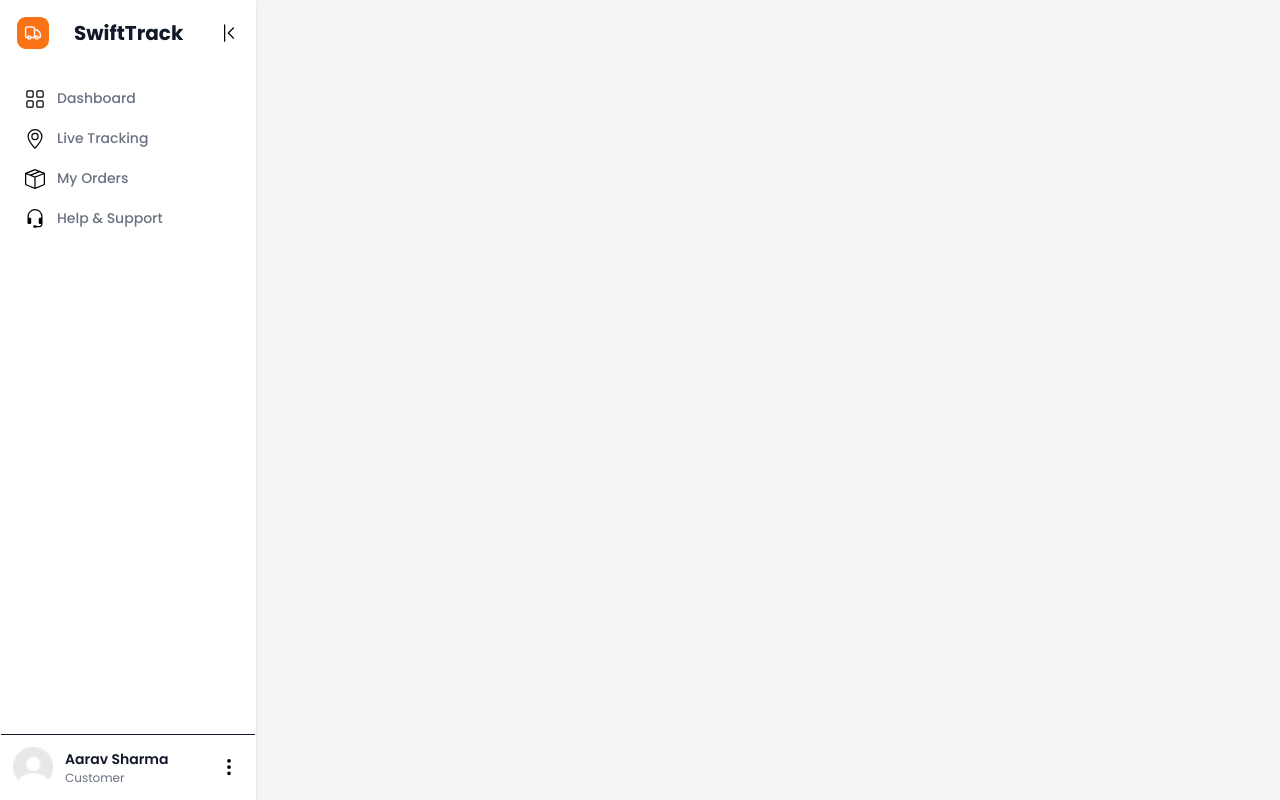
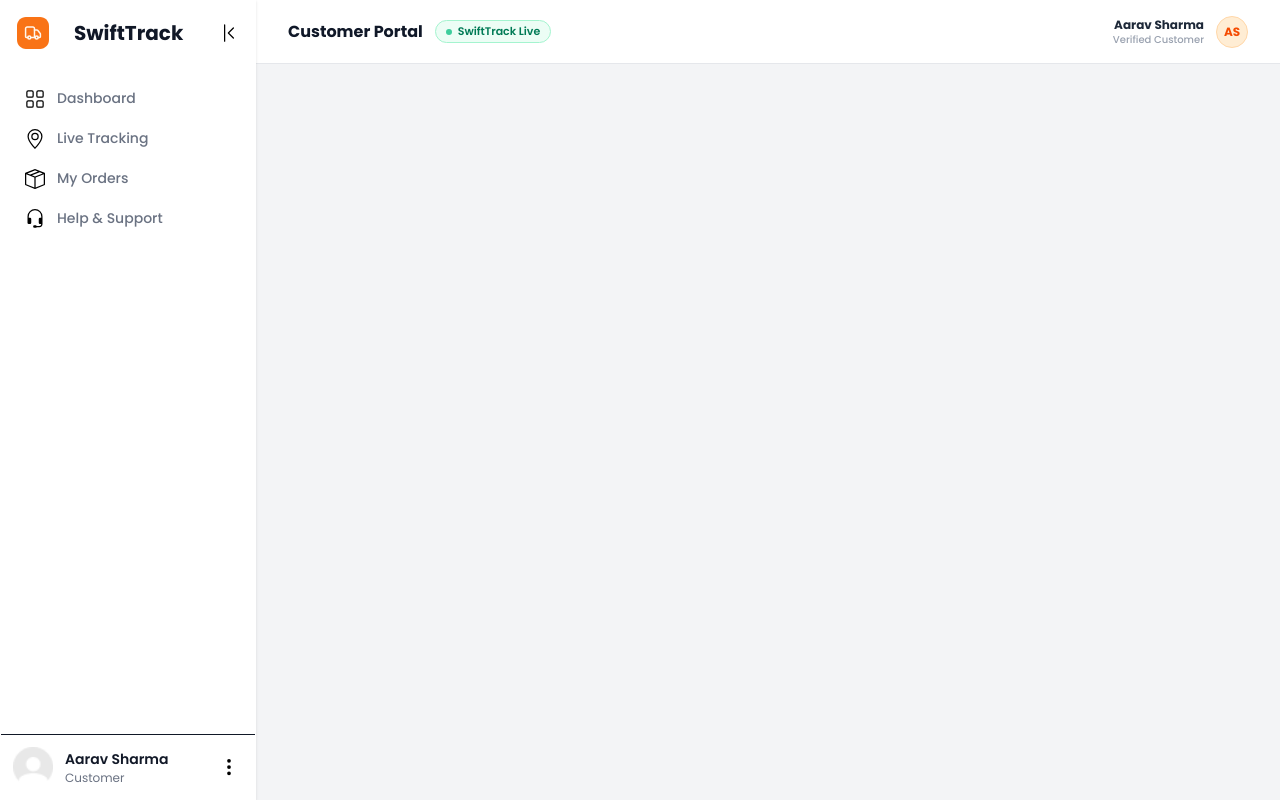
Before and after one commit to IIIT-Sricity-FSD-2024-2028/38_TransitCoders, a React (Vite) app in the folder frontend-react/: page /customer in a window 1280 px wide. Built offline with nearby package versions, Linux system fonts and the light colour scheme; no server answers; a web font is replaced by a local one.

Commit message:
customer - add topbar header, status indicator, and toast notification system

```diff
--- /dev/null
+++ b/frontend-react/src/components/customer/Toast.jsx
@@ -0,0 +1,43 @@
+import { useEffect } from 'react';
+import { CheckCircleFill, ExclamationCircleFill, InfoCircleFill, X } from 'react-bootstrap-icons';
+
+export default function Toast({ message, type = 'success', onClose, duration = 4000 }) {
+    // Auto-dismiss timer using useEffect with cleanup
+    useEffect(() => {
+        if (!message) return;
+        const timer = setTimeout(() => {
+            if (onClose) onClose();
+        }, duration);
+
+        return () => clearTimeout(timer);
+    }, [message, duration, onClose]);
+
+    if (!message) return null;
+
+    const styles = {
+        success: 'bg-emerald-900/90 text-white border-emerald-700 shadow-emerald-900/20',
+        error: 'bg-red-900/90 text-white border-red-700 shadow-red-900/20',
+        info: 'bg-gray-900/90 text-white border-gray-700 shadow-gray-900/20'
+    };
+
+    const icons = {
+        success: <CheckCircleFill className="text-emerald-400 shrink-0" size={18} />,
+        error: <ExclamationCircleFill className="text-red-400 shrink-0" size={18} />,
+        info: <InfoCircleFill className="text-blue-400 shrink-0" size={18} />
+    };
+
+    return (
+        <div className="fixed bottom-6 right-6 z-50 animate-bounce-in">
+            <div className={`flex items-center gap-3 px-4 py-3 rounded-xl border shadow-xl backdrop-blur-md text-sm font-medium ${styles[type] || styles.info}`}>
+                {icons[type] || icons.info}
+                <span className="leading-snug pr-2">{message}</span>
+                <button
+                    onClick={onClose}
+                    className="p-1 hover:bg-white/20 rounded-md transition-colors cursor-pointer text-gray-300 hover:text-white"
+                >
+                    <X size={16} />
+                </button>
+            </div>
+        </div>
+    );
+}
--- a/frontend-react/src/features/customer/CustomerLayout.jsx
+++ b/frontend-react/src/features/customer/CustomerLayout.jsx
@@ -1,10 +1,11 @@
-import Sidebar,{SidebarItem} from "../../components/layout/Sidebar";
+import Sidebar, { SidebarItem } from "../../components/layout/Sidebar";
 import { Outlet } from 'react-router-dom';
 import { Grid, GeoAlt, BoxSeam, Headset } from 'react-bootstrap-icons';
 
-function CustomerLayout(){
-    const currentUser={name: "Aarav Sharma", role: "Customer"};
-    return(
+export default function CustomerLayout() {
+    const currentUser = { name: "Aarav Sharma", role: "Customer" };
+
+    return (
         <div className="flex h-screen bg-gray-50 overflow-hidden">
             <Sidebar user={currentUser}>
                 <SidebarItem icon={<Grid size={20} />} text="Dashboard" to="/customer/dashboard" />
@@ -12,10 +13,33 @@ function CustomerLayout(){
                 <SidebarItem icon={<BoxSeam size={20} />} text="My Orders" to="/customer/orders" />
                 <SidebarItem icon={<Headset size={20} />} text="Help & Support" to="/customer/support" />
             </Sidebar>
-            <main className="flex-1 p-8 overflow-y-auto bg-gray-100">
-                <Outlet />
-            </main>
+
+            <div className="flex-1 flex flex-col h-screen overflow-hidden">
+                {/* Customer Top Header */}
+                <header className="h-16 bg-white border-b border-gray-200 px-8 flex items-center justify-between shrink-0 shadow-2xs">
+                    <div className="flex items-center gap-3">
+                        <span className="font-bold text-gray-900 text-base">Customer Portal</span>
+                        <span className="px-2.5 py-0.5 rounded-full text-[11px] font-semibold bg-emerald-50 text-emerald-700 border border-emerald-200 flex items-center gap-1.5">
+                            <span className="w-1.5 h-1.5 rounded-full bg-emerald-500 animate-pulse" />
+                            SwiftTrack Live
+                        </span>
+                    </div>
+
+                    <div className="flex items-center gap-3">
+                        <div className="text-right hidden sm:block">
+                            <p className="text-xs font-bold text-gray-800 leading-tight">{currentUser.name}</p>
+                            <p className="text-[10px] text-gray-400 font-medium">Verified Customer</p>
+                        </div>
+                        <div className="w-8 h-8 rounded-full bg-orange-100 text-orange-600 font-bold flex items-center justify-center text-xs border border-orange-200">
+                            AS
+                        </div>
+                    </div>
+                </header>
+
+                <main className="flex-1 p-8 overflow-y-auto bg-gray-100">
+                    <Outlet />
+                </main>
+            </div>
         </div>
-    )
+    );
 }
-export default CustomerLayout
--- a/frontend-react/src/features/customer/CustomerSupport.jsx
+++ b/frontend-react/src/features/customer/CustomerSupport.jsx
@@ -4,6 +4,7 @@ import { ExclamationCircle, ChatSquareHeart, CheckCircleFill, ClockHistory, Send
 import { customerService } from '../../services/customerService';
 import StarRating from '../../components/customer/StarRating';
 import StatusBadge from '../../components/customer/StatusBadge';
+import Toast from '../../components/customer/Toast';
 
 export default function CustomerSupport() {
     const [searchParams] = useSearchParams();
@@ -361,6 +362,13 @@ export default function CustomerSupport() {
                     </div>
                 </div>
             </div>
+
+            {/* Day 6 Toast Notification */}
+            <Toast
+                message={successMessage}
+                type="success"
+                onClose={() => setSuccessMessage(null)}
+            />
         </div>
     );
 }
```
